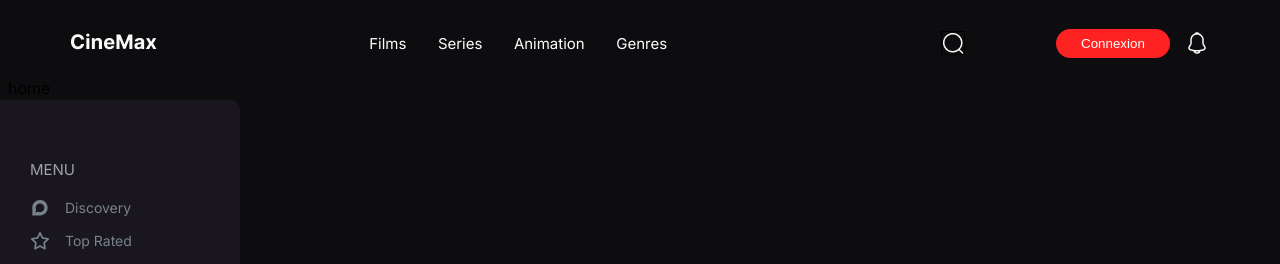
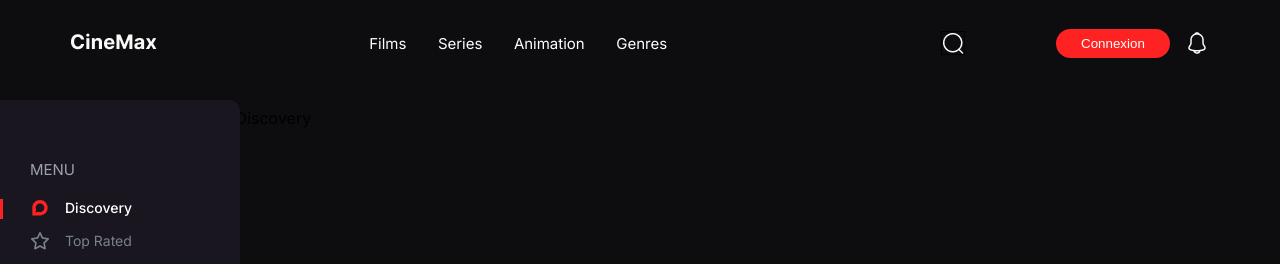
Before and after one commit to zenums/Weflix, a React (Vite) app in the folder Weflix/: page / in a window 1280 px wide. Shown: the top 264 px of the page. Built offline with nearby package versions, Linux system fonts and the light colour scheme; the HTML template or start-up script is replaced by a standard one.

Commit message:
Add main screen

```diff
--- a/Weflix/src/App.tsx
+++ b/Weflix/src/App.tsx
@@ -1,7 +1,7 @@
 import './App.css'
-import Home from './views/home'
+import Discovery from './views/discovery'
 import TopNav from './components/navBar/topNav'
-import LeftNav from './components/navBar/leftNav'
+import Main from './views/main/main'
 import { BrowserRouter, Routes, Route } from 'react-router-dom'
 
 function App() {
@@ -9,10 +9,11 @@ function App() {
   return (
     <BrowserRouter>
       <TopNav />
-      <LeftNav />
-      <Routes>
-        <Route path="/" element={<Home />} />
-      </Routes>
+      <Main>
+        <Routes>
+          <Route path="/" element={<Discovery />} />
+        </Routes>
+      </Main>
     </BrowserRouter>
   )
 }
--- a/Weflix/src/components/navBar/leftNav.tsx
+++ b/Weflix/src/components/navBar/leftNav.tsx
@@ -1,12 +1,12 @@
-import { NavLink } from "react-router-dom";
+import Link  from "./link";
 import { FontAwesomeIcon } from "@fortawesome/react-fontawesome";
 import {
   faCloudArrowDown,
   faGear,
   faMoon,
-  faStopwatch
+  faStopwatch,
 } from "@fortawesome/free-solid-svg-icons";
-import { faClock, faStar } from '@fortawesome/free-regular-svg-icons';
+import { faClock, faStar } from "@fortawesome/free-regular-svg-icons";
 import { faDiscourse } from "@fortawesome/free-brands-svg-icons";
 
 export default function LeftNav() {
@@ -17,21 +17,22 @@ export default function LeftNav() {
           <h4>Menu</h4>
           <ul>
             <li>
-              <NavLink to="/discovery" activeClassName="active">
-                <FontAwesomeIcon icon={faDiscourse} size="lg"/> Discovery
-              </NavLink>
+              <Link to="/">
+                <FontAwesomeIcon icon={faDiscourse} size="lg" />
+                Discovery
+              </Link>
             </li>
             <li>
-              <NavLink to="/top-rated" activeClassName="active">
-                <FontAwesomeIcon icon={faStar} size="lg"/>
+              <Link to="/top-rated">
+                <FontAwesomeIcon icon={faStar} size="lg" />
                 Top Rated
-              </NavLink>
+              </Link>
             </li>
             <li>
-              <NavLink to="/coming-soon" activeClassName="active">
-                <FontAwesomeIcon icon={faStopwatch} size="lg"/>
+              <Link to="/coming-soon">
+                <FontAwesomeIcon icon={faStopwatch} size="lg" />
                 Coming Soon
-              </NavLink>
+              </Link>
             </li>
           </ul>
         </div>
@@ -39,26 +40,26 @@ export default function LeftNav() {
           <h4>Library</h4>
           <ul>
             <li>
-              <NavLink to="/recent-played" activeClassName="active">
-                <FontAwesomeIcon icon={faClock} size="lg"/>
+              <Link to="/recent-played">
+                <FontAwesomeIcon icon={faClock} size="lg" />
                 Recent Played
-              </NavLink>
+              </Link>
             </li>
             <li>
-              <NavLink to="/download" activeClassName="active">
-                <FontAwesomeIcon icon={faCloudArrowDown} size="lg"/>
+              <Link to="/download">
+                <FontAwesomeIcon icon={faCloudArrowDown} size="lg" />
                 Download
-              </NavLink>
+              </Link>
             </li>
             <li>
-              <FontAwesomeIcon icon={faMoon} size="lg"/>
+              <FontAwesomeIcon icon={faMoon} size="lg" />
               Dark Mode
             </li>
             <li>
-                <NavLink to="/settings" activeClassName="active">
-                    <FontAwesomeIcon icon={faGear} size="lg"/>
-                    Setting
-                </NavLink>
+              <Link to="/settings">
+                <FontAwesomeIcon icon={faGear} size="lg" />
+                Setting
+              </Link>
             </li>
           </ul>
         </div>
--- /dev/null
+++ b/Weflix/src/components/navBar/link.tsx
@@ -0,0 +1,14 @@
+import { NavLink } from "react-router-dom";
+
+type LinkProps = {
+  to: string;
+  children: React.ReactNode;
+};
+
+export default function Link({ to, children }: LinkProps) {
+  return (
+    <NavLink to={to} activeClassName="active">
+      {children}
+    </NavLink>
+  );
+}
--- a/Weflix/src/components/navBar/nav.css
+++ b/Weflix/src/components/navBar/nav.css
@@ -43,6 +43,7 @@
 .container-nav-left{
     width: 180px;
     height: 100%;
+    padding: 40px;
 }
 .nav.left{
     display: flex;
--- /dev/null
+++ b/Weflix/src/views/discovery.tsx
@@ -0,0 +1,7 @@
+
+
+export default function Discovery() {
+  return (
+    <div>Discovery</div>
+  )
+}
--- a/Weflix/src/views/home.tsx
+++ /dev/null
@@ -1,7 +0,0 @@
-
-
-export default function Home() {
-  return (
-    <div>home</div>
-  )
-}
--- /dev/null
+++ b/Weflix/src/views/main/main.css
@@ -0,0 +1,9 @@
+main {
+  display: flex;
+  justify-content: space-between;
+  align-items: center;
+  width: 100%;
+}
+.main-views {
+  width: 100%;
+}
--- /dev/null
+++ b/Weflix/src/views/main/main.tsx
@@ -0,0 +1,16 @@
+import LeftNav from "../../components/navBar/leftNav";
+import './main.css'
+type Props = {
+    children: React.ReactNode;
+}
+
+export default function main({children}: Props) {
+  return (
+    <main>
+      <LeftNav />
+      <div className="main-views">
+        {children}
+      </div>
+    </main>
+  )
+}
```
Also changed, not shown: 1 other file (tests, documents, lock files or other folders).
